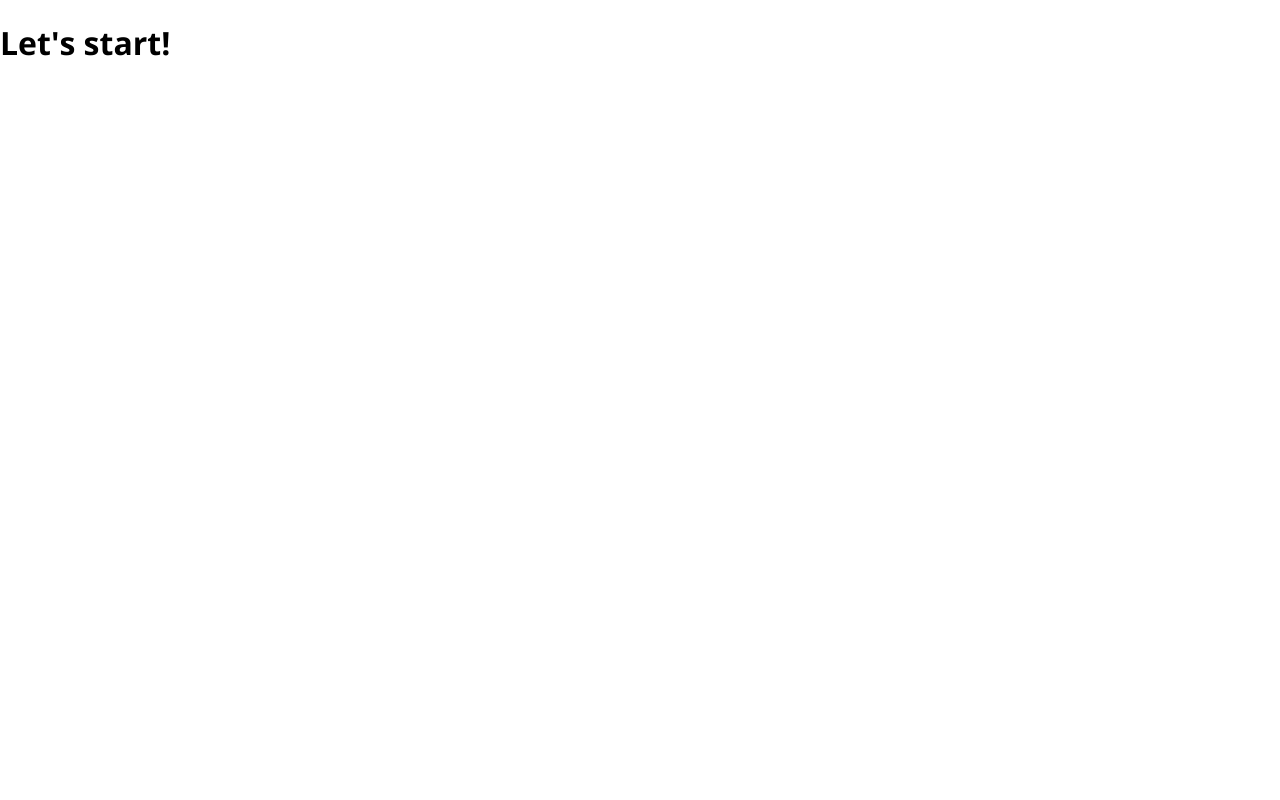
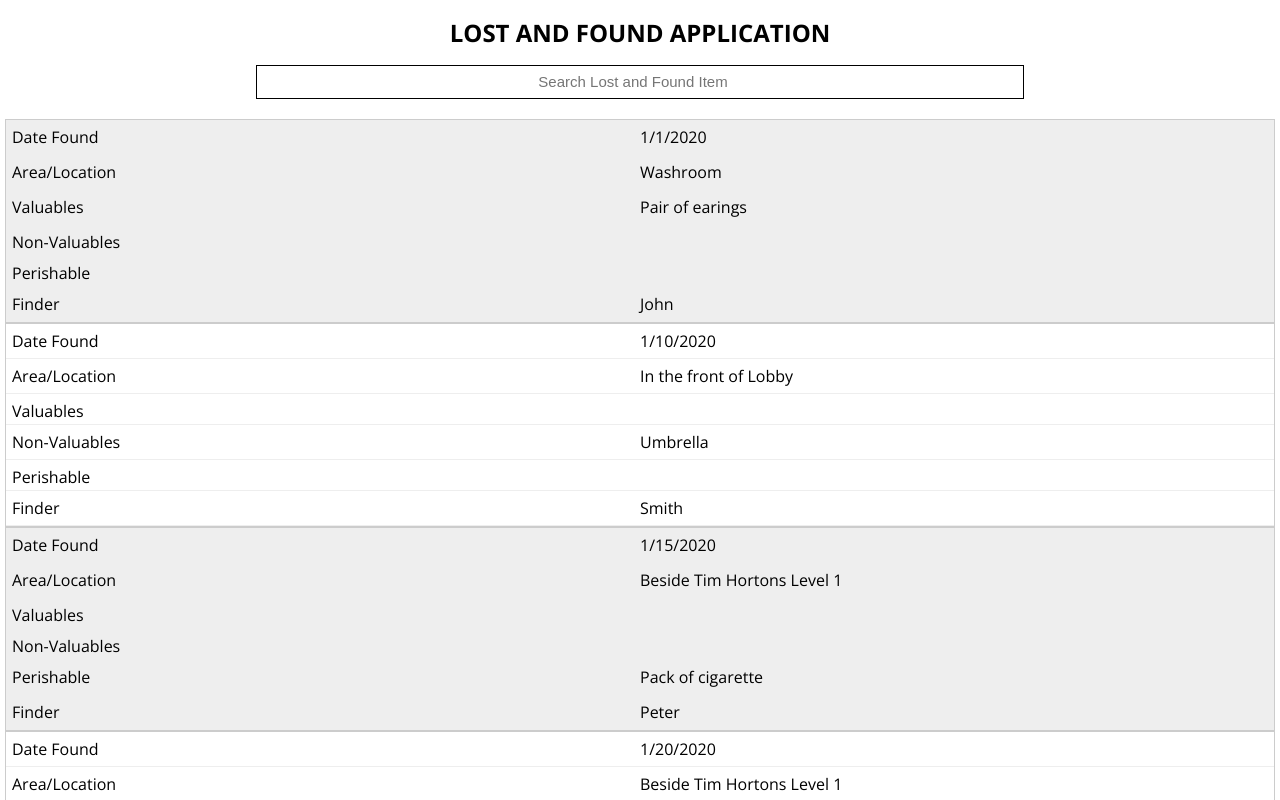
Before and after one commit to sickerman/LostAndFound, a React (Create React App) app in the folder frontend/: page / in a window 1280 px wide. Shown: the top 800 px of the page. Built offline with nearby package versions, Linux system fonts and the light colour scheme.

Commit message:
Add collection preview, header, homepage and search box component

```diff
--- a/frontend/src/App.js
+++ b/frontend/src/App.js
@@ -1,7 +1,15 @@
 import React from 'react';
 
+import HomePage from './pages/homepage/homepage.component';
+import Header from './components/header/header.component';
+
 function App() {
-  return <h1>Let's start!</h1>;
+  return (
+    <div>
+      <Header />
+      <HomePage />
+    </div>
+  );
 }
 
 export default App;
--- /dev/null
+++ b/frontend/src/components/collection-preview/collection-preview.component.jsx
@@ -0,0 +1,40 @@
+import React from 'react';
+
+import './collection-preview.styles.scss';
+
+const CollectionPreview = (props) => (
+  <div className='collection-preview'>
+    <table>
+      <thead>
+        <tr>
+          <th>Date Found</th>
+          <th>Area/Location</th>
+          <th>Valuables</th>
+          <th>Non-Valuables</th>
+          <th>Perishable</th>
+          <th>Finder</th>
+        </tr>
+      </thead>
+      <tbody>
+        {props.items.map((item) => (
+          <tr key={item.id}>
+            <td>{item.datefound}</td>
+            <td>{item.area}</td>
+            <td className={item.valuable ? '' : 'v-padding'}>
+              {item.valuable}
+            </td>
+            <td className={item.nonvaluable ? '' : 'nv-padding'}>
+              {item.nonvaluable}
+            </td>
+            <td className={item.perishable ? '' : 'p-padding'}>
+              {item.perishable}
+            </td>
+            <td>{item.finder}</td>
+          </tr>
+        ))}
+      </tbody>
+    </table>
+  </div>
+);
+
+export default CollectionPreview;
--- /dev/null
+++ b/frontend/src/components/collection-preview/collection-preview.styles.scss
@@ -0,0 +1,108 @@
+/*
+Generic Styling, for Desktops/Laptops
+*/
+.collection-preview {
+  margin: 0 100px;
+}
+
+table {
+  width: 100%;
+  border-collapse: collapse;
+  /* Zebra striping */
+  tr:nth-of-type(odd) {
+    background: #eee;
+  }
+  th {
+    background: #333;
+    color: white;
+    font-weight: bold;
+  }
+  td,
+  th {
+    padding: 6px;
+    border: 1px solid #ccc;
+    text-align: left;
+  }
+  .v-padding {
+    padding: 15px;
+  }
+  .nv-padding {
+    padding: 15px;
+  }
+  .p-padding {
+    padding: 15px;
+  }
+}
+
+/*
+Max width before this PARTICULAR table gets nasty
+This query will take effect for any screen smaller than 760px
+and also iPads specifically.
+*/
+@media only screen and (max-width: 760px),
+  (min-device-width: 768px) and (max-device-width: 1024px) {
+  /* Force table to not be like tables anymore */
+  .collection-preview {
+    margin: 0 5px;
+  }
+  table,
+  thead,
+  tbody,
+  th,
+  td,
+  tr {
+    display: block;
+
+    /* Hide table headers (but not display: none;, for accessibility) */
+    thead tr {
+      position: absolute;
+      top: -9999px;
+      left: -9999px;
+    }
+
+    tr {
+      border: 1px solid #ccc;
+    }
+
+    td {
+      /* Behave  like a "row" */
+      border: none;
+      border-bottom: 1px solid #eee;
+      position: relative;
+      padding-left: 50%;
+
+      &:before {
+        /* Now like a table header */
+        position: absolute;
+        /* Top/left values mimic padding */
+        top: 6px;
+        left: 6px;
+        // width: 45%;
+        padding-right: 10px;
+        white-space: nowrap;
+      }
+
+      /*
+	Label the data
+	*/
+      &:nth-of-type(1):before {
+        content: 'Date Found';
+      }
+      &:nth-of-type(2):before {
+        content: 'Area/Location';
+      }
+      &:nth-of-type(3):before {
+        content: 'Valuables';
+      }
+      &:nth-of-type(4):before {
+        content: 'Non-Valuables';
+      }
+      &:nth-of-type(5):before {
+        content: 'Perishable';
+      }
+      &:nth-of-type(6):before {
+        content: 'Finder';
+      }
+    }
+  }
+}
--- a/frontend/src/components/header/header.component.jsx
+++ b/frontend/src/components/header/header.component.jsx
@@ -0,0 +1,11 @@
+import React from 'react';
+
+import './header.styles.scss';
+
+const Header = () => (
+  <div className='header'>
+    <h1>LOST AND FOUND APPLICATION</h1>
+  </div>
+);
+
+export default Header;
--- a/frontend/src/components/header/header.styles.scss
+++ b/frontend/src/components/header/header.styles.scss
@@ -0,0 +1,12 @@
+.header {
+  text-align: center;
+  font-size: 25px;
+  margin-bottom: 15px;
+}
+
+@media only screen and (max-width: 760px),
+  (min-device-width: 768px) and (max-device-width: 1024px) {
+  .header {
+    font-size: 12px;
+  }
+}
--- a/frontend/src/components/search-box/search-box.component.jsx
+++ b/frontend/src/components/search-box/search-box.component.jsx
@@ -0,0 +1,16 @@
+import React from 'react';
+
+import './search-box.styles.scss';
+
+const SearchBox = ({ placeholder, handleChange }) => (
+  <div className='search'>
+    <input
+      className='search-input'
+      type='search'
+      placeholder={placeholder}
+      onChange={handleChange}
+    />
+  </div>
+);
+
+export default SearchBox;
--- a/frontend/src/components/search-box/search-box.styles.scss
+++ b/frontend/src/components/search-box/search-box.styles.scss
@@ -0,0 +1,25 @@
+.search {
+  display: flex;
+  align-items: center;
+  justify-content: center;
+
+  .search-input {
+    width: 40%;
+    border: 1px solid black;
+    outline: none;
+    text-align: center;
+    margin-bottom: 20px;
+    font-size: 15px;
+    line-height: 30px;
+  }
+}
+
+@media only screen and (max-width: 760px),
+  (min-device-width: 768px) and (max-device-width: 1024px) {
+  .search {
+    .search-input {
+      width: 60%;
+      font-size: 15px;
+    }
+  }
+}
--- /dev/null
+++ b/frontend/src/pages/homepage/collection.data.js
@@ -0,0 +1,40 @@
+const LOSTFOUND_ITEMS = [
+  {
+    id: '1',
+    datefound: '1/1/2020',
+    valuable: 'Pair of earings',
+    nonvaluable: '',
+    perishable: '',
+    area: 'Washroom',
+    finder: 'John',
+  },
+  {
+    id: '2',
+    datefound: '1/10/2020',
+    valuable: '',
+    nonvaluable: 'Umbrella',
+    perishable: '',
+    area: 'In the front of Lobby',
+    finder: 'Smith',
+  },
+  {
+    id: '3',
+    datefound: '1/15/2020',
+    valuable: '',
+    nonvaluable: '',
+    perishable: 'Pack of cigarette',
+    area: 'Beside Tim Hortons Level 1',
+    finder: 'Peter',
+  },
+  {
+    id: '4',
+    datefound: '1/20/2020',
+    valuable: '',
+    nonvaluable: '',
+    perishable: 'Pack of cigarette',
+    area: 'Beside Tim Hortons Level 1',
+    finder: 'Peter',
+  },
+];
+
+export default LOSTFOUND_ITEMS;
--- a/frontend/src/pages/homepage/homepage.component.jsx
+++ b/frontend/src/pages/homepage/homepage.component.jsx
@@ -0,0 +1,44 @@
+import React from 'react';
+
+import CollectionPreview from '../../components/collection-preview/collection-preview.component';
+import SearchBox from '../../components/search-box/search-box.component';
+import LOSTFOUND_ITEMS from './collection.data';
+
+import './homepage.styles.scss';
+
+class HomePage extends React.Component {
+  constructor() {
+    super();
+
+    this.state = {
+      items: LOSTFOUND_ITEMS,
+      searchField: '',
+    };
+  }
+
+  handleChange = (event) => {
+    this.setState({ searchField: event.target.value });
+  };
+
+  render() {
+    const { items, searchField } = this.state;
+    const filteredItems = items.filter(
+      (item) =>
+        item.valuable.toLowerCase().includes(searchField.toLowerCase()) ||
+        item.nonvaluable.toLowerCase().includes(searchField.toLowerCase()) ||
+        item.perishable.toLowerCase().includes(searchField.toLowerCase())
+    );
+
+    return (
+      <div className='homepage'>
+        <SearchBox
+          placeholder='Search Lost and Found Item'
+          handleChange={this.handleChange}
+        />
+        <CollectionPreview items={filteredItems} />
+      </div>
+    );
+  }
+}
+
+export default HomePage;
--- a/frontend/src/pages/homepage/homepage.styles.scss
+++ b/frontend/src/pages/homepage/homepage.styles.scss
@@ -0,0 +1,3 @@
+.homepage {
+  margin-bottom: 50px;
+}
```
Also changed, not shown: frontend/public/logo192.png (added), frontend/public/logo512.png (added), frontend/src/components/item-list/item-list.component.jsx (deleted), frontend/src/components/item-list/item-list.styles.scss (deleted).
